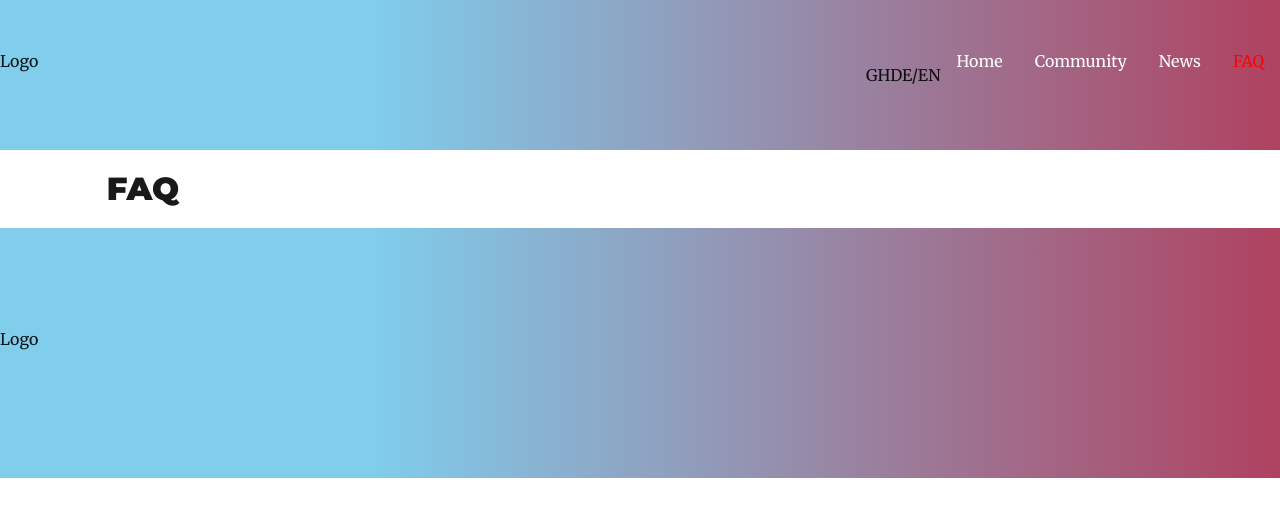
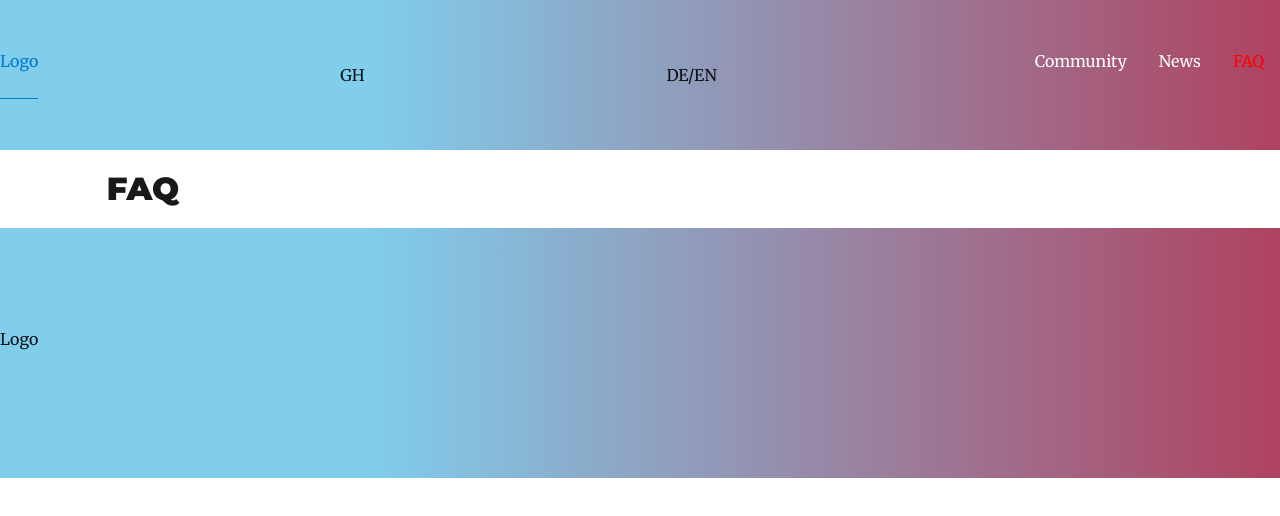
Before and after one commit to maurer2/zwa-website, a Gatsby site: page /faq in a window 1280 px wide. Built offline with nearby package versions, Linux system fonts and the light colour scheme; Gatsby itself is replaced by a stand-in of ours; some packages are replaced by stand-ins of ours.

Commit message:
Added home link

```diff
--- a/gatsby-node.js
+++ b/gatsby-node.js
@@ -1,6 +1,7 @@
 const path = require(`path`)
 const { createFilePath } = require(`gatsby-source-filesystem`)
 
+// blog posts page
 exports.createPages = async ({ graphql, actions }) => {
   const { createPage } = actions
 
--- a/src/components/masthead/masthead.tsx
+++ b/src/components/masthead/masthead.tsx
@@ -1,5 +1,5 @@
 import React, { FC, useEffect, useState } from 'react';
-import { PageProps } from 'gatsby';
+import { PageProps, Link } from 'gatsby';
 
 import NavigationMain from '../navigation-main/navigation-main';
 
@@ -12,9 +12,9 @@ const Masthead: FC<PageProps & Types.MastheadProps> = ({ location }) => {
   useEffect(() => {
     const mq: MediaQueryList = window.matchMedia('(max-width: 767px)');
 
-    const mqCB = function (event: MediaQueryListEvent) {
+    function mqCB(event: MediaQueryListEvent) {
       setIsMobile(event.matches);
-    };
+    }
 
     mq.addListener(mqCB);
 
@@ -28,7 +28,9 @@ const Masthead: FC<PageProps & Types.MastheadProps> = ({ location }) => {
 
   return (
     <Styles.Masthead>
-      <figure>Logo</figure>
+      <Link to="/">
+        <figure>Logo</figure>
+      </Link>
       {isMobile
         ? <button type="button">Menu</button>
         : (
--- a/src/components/navigation-main/navigation-main.tsx
+++ b/src/components/navigation-main/navigation-main.tsx
@@ -1,7 +1,5 @@
 import React, { FC } from 'react';
-import {
-  PageProps, Link, StaticQuery, graphql,
-} from 'gatsby';
+import { PageProps, StaticQuery, graphql } from 'gatsby';
 
 import * as Styles from './navigation-main.styles';
 import * as Types from './navigation-main.types';
@@ -25,7 +23,8 @@ const NavigationMain: FC<PageProps & Types.NavigationMainProps> = () => (
     `}
     render={(data) => {
       const currentLanguage = 'en';
-      const menuEntries = data.site.siteMetadata.mainNavEntries;
+      // menu entries without home
+      const [, ...menuEntries] = data.site.siteMetadata.mainNavEntries;
 
       return (
         <Styles.NavigationContainer>
```
